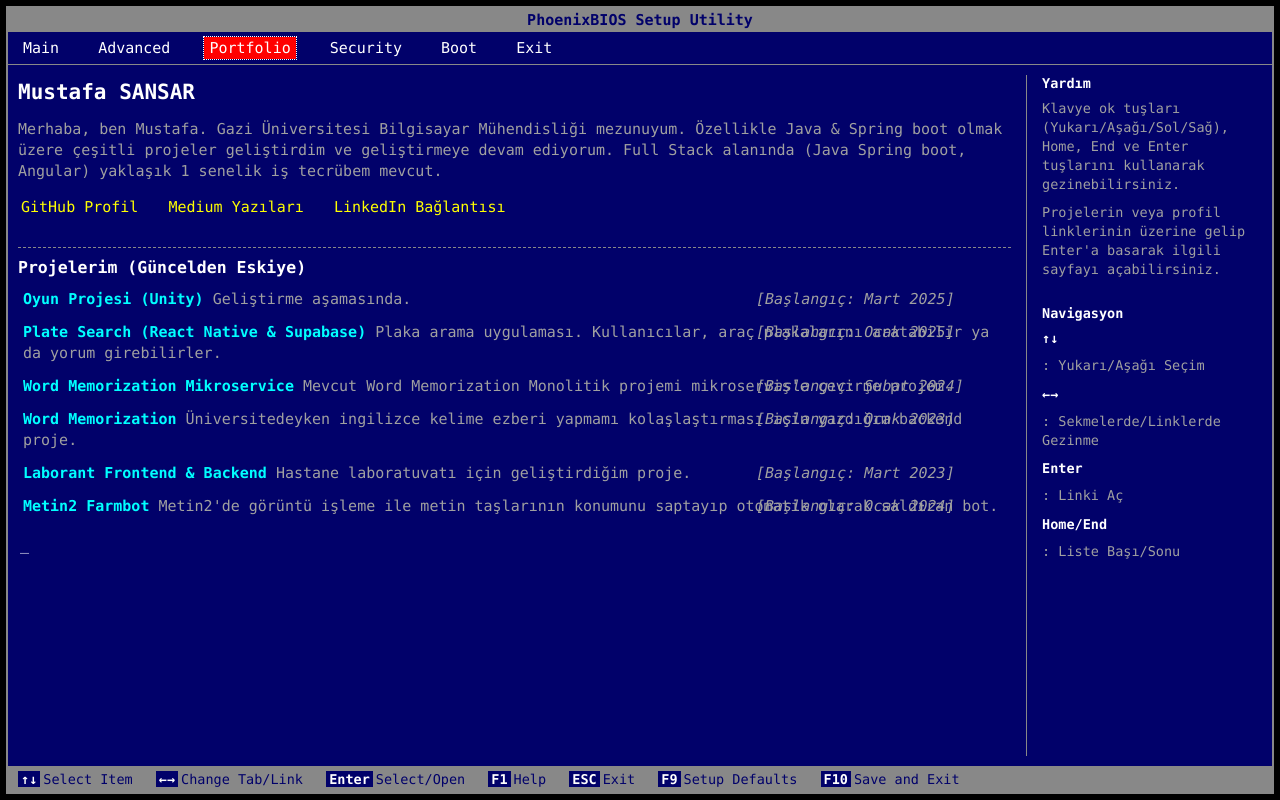
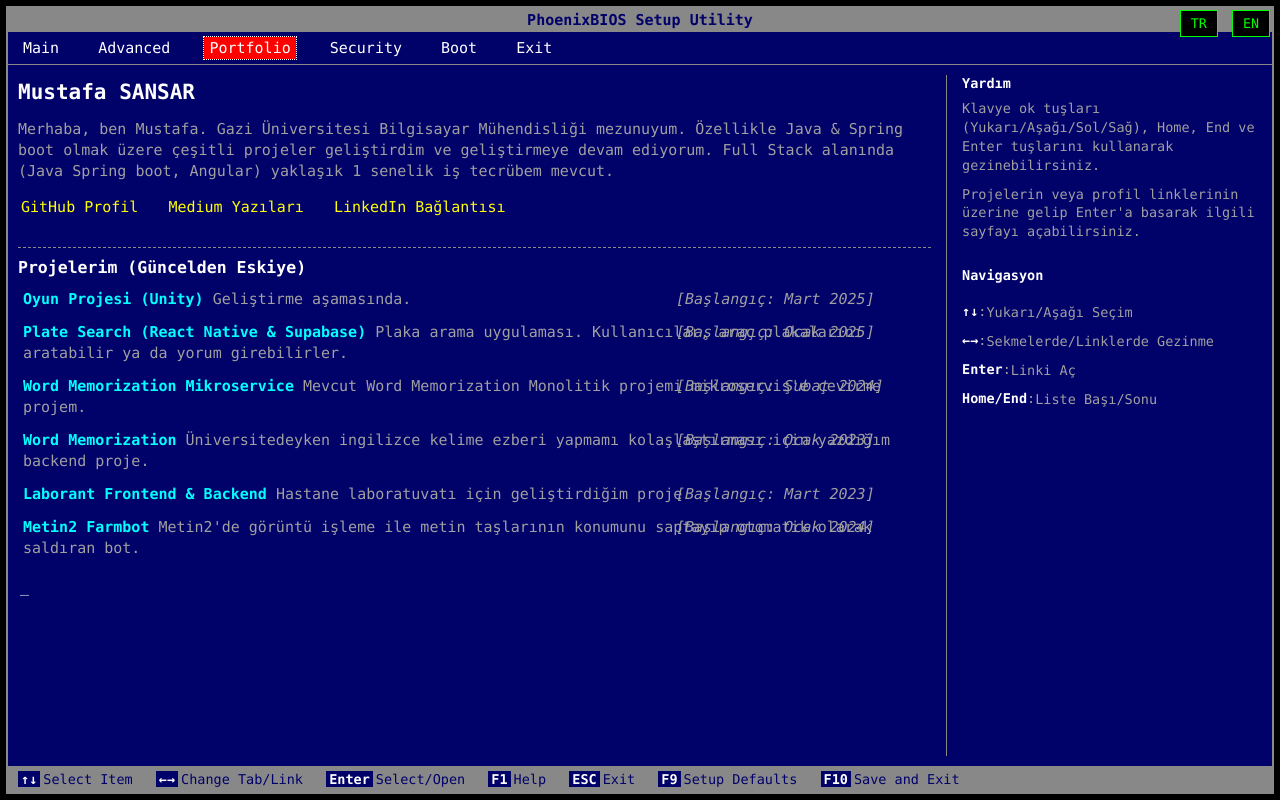
Before and after one commit to mustafasansar44/website, a plain HTML site: page index.html in a window 1280 px wide. Drawn offline with Linux system fonts and the light colour scheme.

Commit message:
i18n eklendi.

```diff
--- a/index.html
+++ b/index.html
@@ -5,11 +5,17 @@
     <meta name="viewport" content="width=device-width, initial-scale=1.0">
     <title>Mustafa SANSAR</title>
     <link rel="stylesheet" href="./style.css">
+    <script src="./languages/tr.js"></script>
+    <script src="./languages/en.js"></script>
 </head>
 <body>
     <div class="bios-container">
         <header class="bios-header">
-            PhoenixBIOS Setup Utility
+            <div class="language-selector" id="language-selector-buttons">
+                <button onclick="changeLanguage('tr')">TR</button>
+                <button onclick="changeLanguage('en')">EN</button>
+            </div>
+            <span data-i18n="header">PhoenixBIOS Setup Utility</span>
         </header>
 
         <nav class="bios-tabs" id="bios-tabs-nav">
@@ -24,65 +30,73 @@
         <div class="bios-body">
             <main class="main-content">
                 <h1>Mustafa SANSAR</h1>
-                <span class="description">
-                    Merhaba, ben Mustafa. Gazi Üniversitesi Bilgisayar Mühendisliği mezunuyum.
-                    Özellikle Java & Spring boot olmak üzere çeşitli projeler geliştirdim ve geliştirmeye
-                    devam ediyorum. Full Stack alanında (Java Spring boot, Angular) yaklaşık 1 senelik iş
-                    tecrübem mevcut.
-                </span>
+                <span class="description" data-i18n="content.description"></span>
 
                 <div class="profile-links" id="profile-links-list">
-                    <a href="https://github.com/mustafasansar44" target="_blank">GitHub Profil</a>
-                    <a href="https://medium.com/@mustafasansar44" target="_blank">Medium Yazıları</a>
-                    <a href="https://linkedin.com/in/mustafasansar" target="_blank">LinkedIn Bağlantısı</a>
+                    <a href="https://github.com/mustafasansar44" target="_blank" data-i18n="content.profile_links.github"></a>
+                    <a href="https://medium.com/@mustafasansar44" target="_blank" data-i18n="content.profile_links.medium"></a>
+                    <a href="https://linkedin.com/in/mustafasansar" target="_blank" data-i18n="content.profile_links.linkedin"></a>
                 </div>
 
                 <h2>Projelerim (Güncelden Eskiye)</h2>
                 <ul id="project-list">
                      <li>
-                         <a href="#" target="_blank" class="project-link">Oyun Projesi (Unity)</a>
-                         <span class="project-date">[Başlangıç: Mart 2025]</span>
-                         <span class="description">Geliştirme aşamasında.</span>
+                         <a href="#" target="_blank" class="project-link" data-i18n="content.projects.project_1.title"></a>
+                         <span class="project-date" data-i18n="content.projects.project_1.start_date"></span>
+                         <span class="description" data-i18n="content.projects.project_1.description"></span>
                      </li>
                      <li>
-                         <a href="https://github.com/mustafasansar44/plate-search" target="_blank" class="project-link">Plate Search (React Native & Supabase)</a>
-                         <span class="project-date">[Başlangıç: Ocak 2025]</span>
-                         <span class="description">Plaka arama uygulaması. Kullanıcılar, araç plakalarını aratabilir ya da yorum girebilirler.</span>
+                         <a href="https://github.com/mustafasansar44/plate-search" target="_blank" class="project-link" data-i18n="content.projects.project_2.title"></a>
+                         <span class="project-date" data-i18n="content.projects.project_2.start_date"></span>
+                         <span class="description" data-i18n="content.projects.project_2.description"></span>
                      </li>
                       <li>
-                         <a href="https://github.com/mustafasansar44/WordMemorization-microservice" target="_blank" class="project-link">Word Memorization Mikroservice</a>
-                         <span class="project-date">[Başlangıç: Şubat 2024]</span>
-                         <span class="description">Mevcut Word Memorization Monolitik projemi mikroservis'e çevirme projem.</span>
+                         <a href="https://github.com/mustafasansar44/WordMemorization-microservice" target="_blank" class="project-link" data-i18n="content.projects.project_3.title"></a>
+                         <span class="project-date" data-i18n="content.projects.project_3.start_date"></span>
+                         <span class="description" data-i18n="content.projects.project_3.description"></span>
                      </li>
                       <li>
-                         <a href="https://github.com/mustafasansar44/WordMemorization" class="project-link">Word Memorization</a>
-                           <span class="project-date">[Başlangıç: Ocak 2023]</span>
-                         <span class="description">Üniversitedeyken ingilizce kelime ezberi yapmamı kolaşlaştırması için yazdığım backend proje.</span>
+                         <a href="https://github.com/mustafasansar44/WordMemorization" class="project-link" data-i18n="content.projects.project_4.title"></a>
+                           <span class="project-date" data-i18n="content.projects.project_4.start_date"></span>
+                         <span class="description" data-i18n="content.projects.project_4.description"></span>
                      </li>
                       <li>
-                         <a href="https://github.com/mustafasansar44/laborant-backend" target="_blank" class="project-link">Laborant Frontend & Backend</a>
-                         <span class="project-date">[Başlangıç: Mart 2023]</span>
-                         <span class="description">Hastane laboratuvatı için geliştirdiğim proje.</span>
+                         <a href="https://github.com/mustafasansar44/laborant-backend" target="_blank" class="project-link" data-i18n="content.projects.project_5.title"></a>
+                         <span class="project-date" data-i18n="content.projects.project_5.start_date"></span>
+                         <span class="description" data-i18n="content.projects.project_5.description"></span>
                      </li>
                       <li>
-                         <a href="https://github.com/mustafasansar44/metin2-farmbot" target="_blank" class="project-link">Metin2 Farmbot</a>
-                         <span class="project-date">[Başlangıç: Ocak 2024]</span>
-                         <span class="description">Metin2'de görüntü işleme ile metin taşlarının konumunu saptayıp otomatik olarak saldıran bot.</span>
+                         <a href="https://github.com/mustafasansar44/metin2-farmbot" target="_blank" class="project-link" data-i18n="content.projects.project_6.title"></a>
+                         <span class="project-date" data-i18n="content.projects.project_6.start_date"></span>
+                         <span class="description" data-i18n="content.projects.project_6.description"></span>
                      </li>
                  </ul>
                 <span class="cursor">_</span>
             </main>
 
             <aside class="help-sidebar">
-                <strong>Yardım</strong>
-                <p>Klavye ok tuşları (Yukarı/Aşağı/Sol/Sağ), Home, End ve Enter tuşlarını kullanarak gezinebilirsiniz.</p>
-                <p>Projelerin veya profil linklerinin üzerine gelip Enter'a basarak ilgili sayfayı açabilirsiniz.</p>
+                <strong data-i18n="content.help.title_sec.title"></strong>
+                <p data-i18n="content.help.title_sec.p1"></p>
+                <p data-i18n="content.help.title_sec.p2"></p>
                 <br>
-                <strong>Navigasyon</strong>
-                 <p><strong>&uarr;&darr;</strong>: Yukarı/Aşağı Seçim</p>
-                 <p><strong>&larr;&rarr;</strong>: Sekmelerde/Linklerde Gezinme</p>
-                 <p><strong>Enter</strong>: Linki Aç</p>
-                 <p><strong>Home/End</strong>: Liste Başı/Sonu</p>
+                <strong data-i18n="content.help.navigation_sec.title" style="margin-bottom: 20px;"></strong>
+                <div style="display: flex">
+                    <strong style="display: inline-block;">&uarr;&darr;</strong> :
+                    <p data-i18n="content.help.navigation_sec.hint1"></p>
+                </div>
+                 <div style="display: flex">
+                    <strong style="display: inline-block;">&larr;&rarr;</strong> :
+                     <p data-i18n="content.help.navigation_sec.hint2"></p>
+                 </div>
+                 <div style="display: flex">
+                    <strong style="display: inline-block;">Enter</strong> :
+                    <p data-i18n="content.help.navigation_sec.hint3"></p>
+                 </div>
+                 <div style="display: flex">
+                    <strong style="display: inline-block;">Home/End</strong> :
+                    <p data-i18n="content.help.navigation_sec.hint4"></p>
+                 </div>
+
             </aside>
         </div>
 
--- /dev/null
+++ b/languages/en.js
@@ -0,0 +1,57 @@
+const en = {
+    content: {
+        description: "Hello, I'm Mustafa. I graduated from Gazi University with a degree in Computer Engineering. I have developed and continue to develop various projects, especially with Java & Spring Boot. I have about 1 year of work experience in Full Stack development (Java Spring Boot, Angular).",
+        profile_links: {
+            github: "GitHub Profile",
+            medium: "Medium Articles",
+            linkedin: "LinkedIn Profile"
+        },
+        projects: {
+            title: "My Projects (From Newest to Oldest)",
+            project_1: {
+                title: "Game Project (Unity)",
+                start_date: "[Start: March 2025]",
+                description: "Currently under development."
+            },
+            project_2: {
+                title: "Plate Search (React Native & Supabase)",
+                start_date: "[Start: January 2025]",
+                description: "A license plate search application. Users can search for vehicle plates or leave comments."
+            },
+            project_3: {
+                title: "Word Memorization Microservice",
+                start_date: "[Start: February 2024]",
+                description: "A project to convert my existing Word Memorization Monolithic project into microservices."
+            },
+            project_4: {
+                title: "Word Memorization",
+                start_date: "[Start: January 2023]",
+                description: "A backend project I wrote during university to make English vocabulary memorization easier for myself."
+            },
+            project_5: {
+                title: "Lab Technician Frontend & Backend",
+                start_date: "[Start: March 2023]",
+                description: "A project I developed for a hospital laboratory."
+            },
+            project_6: {
+                title: "Metin2 Farmbot",
+                start_date: "[Start: January 2024]",
+                description: "A bot that detects the location of metin stones using image processing and attacks them automatically in Metin2."
+            }
+        },
+        help: {
+            title_sec: {
+                title: "Help",
+                p1: "You can navigate using the arrow keys (Up/Down/Left/Right), Home, End, and Enter keys.",
+                p2: "You can open the relevant page by selecting a project or profile link and pressing Enter."
+            },
+            navigation_sec: {
+                title: "Navigation",
+                hint1: "Up/Down Selection",
+                hint2: "Navigate Through Tabs/Links",
+                hint3: "Open Link",
+                hint4: "Go to Top/Bottom of List"
+            }
+        }
+    }
+};
--- /dev/null
+++ b/languages/tr.js
@@ -0,0 +1,57 @@
+const tr = {
+    content: {
+        description: "Merhaba, ben Mustafa. Gazi Üniversitesi Bilgisayar Mühendisliği mezunuyum. Özellikle Java & Spring boot olmak üzere çeşitli projeler geliştirdim ve geliştirmeye devam ediyorum. Full Stack alanında (Java Spring boot, Angular) yaklaşık 1 senelik iş tecrübem mevcut.",
+        profile_links: {
+            github: "GitHub Profil",
+            medium: "Medium Yazıları",
+            linkedin: "LinkedIn Bağlantısı"
+        },
+        projects: {
+            title: "Projelerim (Güncelden Eskiye)",
+            project_1: {
+                title: "Oyun Projesi (Unity)",
+                start_date: "[Başlangıç: Mart 2025]",
+                description: "Geliştirme aşamasında."
+            },
+            project_2: {
+                title: "Plate Search (React Native & Supabase)",
+                start_date: "[Başlangıç: Ocak 2025]",
+                description: "Plaka arama uygulaması. Kullanıcılar, araç plakalarını aratabilir ya da yorum girebilirler."
+            },
+            project_3: {
+                title: "Word Memorization Mikroservice",
+                start_date: "[Başlangıç: Şubat 2024]",
+                description: "Mevcut Word Memorization Monolitik projemi mikroservis'e çevirme projem."
+            },
+            project_4: {
+                title: "Word Memorization",
+                start_date: "[Başlangıç: Ocak 2023]",
+                description: "Üniversitedeyken ingilizce kelime ezberi yapmamı kolaşlaştırması için yazdığım backend proje."
+            },
+            project_5: {
+                title: "Laborant Frontend & Backend",
+                start_date: "[Başlangıç: Mart 2023]",
+                description: "Hastane laboratuvatı için geliştirdiğim proje"
+            },
+            project_6: {
+                title: "Metin2 Farmbot",
+                start_date: "[Başlangıç: Ocak 2024]",
+                description: "Metin2'de görüntü işleme ile metin taşlarının konumunu saptayıp otomatik olarak saldıran bot."
+            }
+        },
+        help: {
+            title_sec: {
+                title: "Yardım",
+                p1: "Klavye ok tuşları (Yukarı/Aşağı/Sol/Sağ), Home, End ve Enter tuşlarını kullanarak gezinebilirsiniz.",
+                p2: "Projelerin veya profil linklerinin üzerine gelip Enter'a basarak ilgili sayfayı açabilirsiniz."
+            },
+            navigation_sec: {
+                title: "Navigasyon",
+                hint1: "Yukarı/Aşağı Seçim",
+                hint2: "Sekmelerde/Linklerde Gezinme",
+                hint3: "Linki Aç",
+                hint4: "Liste Başı/Sonu"
+            },
+        }
+    }
+};
--- a/script.js
+++ b/script.js
@@ -1,9 +1,35 @@
+let currentLanguage = 'tr';
+const languages = { tr, en };
+
+function changeLanguage(lang) {
+    currentLanguage = lang;
+    document.documentElement.lang = lang;
+    updateContent();
+}
+
+function updateContent() {
+    const elements = document.querySelectorAll('[data-i18n]');
+    elements.forEach(element => {
+        const key = element.getAttribute('data-i18n');
+        const translation = getNestedTranslation(languages[currentLanguage], key);
+        if (translation) element.textContent = translation;
+    });
+}
+
+function getNestedTranslation(obj, path) {
+    return path.split('.').reduce((acc, curr) => acc ? acc[curr] : null, obj);
+}
+
+// Sayfa yüklendiğinde varsayılan dili ayarla
+document.addEventListener('DOMContentLoaded', () => {
+    changeLanguage(currentLanguage);
+
     // JavaScript kodu burada (değişiklik yapılmadı)
-        document.addEventListener('DOMContentLoaded', () => {
     // Gezinilecek tüm elemanları sırayla seç
     const tabs = Array.from(document.querySelectorAll('#bios-tabs-nav > span'));
     const profileLinks = Array.from(document.querySelectorAll('#profile-links-list > a'));
     const projectItems = Array.from(document.querySelectorAll('#project-list > li'));
+    const languageButtons = Array.from(document.querySelectorAll('#language-selector-buttons > button'));  // TODO: Yeni ekledim bunda da gezinmek istiyorum klavye ile
 
     // Tüm gezinilebilir öğeleri tek bir dizide birleştir
     const navigableElements = [...tabs, ...profileLinks, ...projectItems];
@@ -85,7 +111,7 @@
                     // Profil linkinden sonra ilk proje varsa ona git
                     const currentLinkIndex = profileLinks.indexOf(currentElement);
                     // Profil linklerindeyken aşağı ok her zaman ilk projeye gitsin (daha tutarlı)
-                                   if(projectItems.length > 0) {
+                    if (projectItems.length > 0) {
                         targetIndex = navigableElements.indexOf(projectItems[0]);
                     } else {
                         // Proje yoksa yerinde kal
@@ -114,7 +140,7 @@
                         targetIndex = navigableElements.indexOf(projectItems[currentItemIndex - 1]);
                     } else {
                         // İlk projedeysek, son profil linkine git (varsa), yoksa son sekmeye
-                                     targetIndex = navigableElements.indexOf(profileLinks.length > 0 ? profileLinks[profileLinks.length - 1] : (tabs.length > 0 ? tabs[tabs.length -1] : currentElement) );
+                        targetIndex = navigableElements.indexOf(profileLinks.length > 0 ? profileLinks[profileLinks.length - 1] : (tabs.length > 0 ? tabs[tabs.length - 1] : currentElement));
                     }
                 } else if (isProfileLink) {
                     // Profil listesindeyken yukarı ok her zaman son (veya ilgili) sekmeye gitsin
@@ -135,7 +161,7 @@
                 if (isTab) { // Sekmelerde sağa git
                     const currentTabIndex = tabs.indexOf(currentElement);
                     const nextTabIndex = (currentTabIndex + 1);
-                                  if(nextTabIndex < tabs.length){
+                    if (nextTabIndex < tabs.length) {
                         targetIndex = navigableElements.indexOf(tabs[nextTabIndex]);
                         selectElement(targetIndex);
                     }
@@ -144,7 +170,7 @@
                 else if (profileLinks.includes(currentElement)) {
                     const currentLinkIndex = profileLinks.indexOf(currentElement);
                     const nextLinkIndex = currentLinkIndex + 1;
-                                  if(nextLinkIndex < profileLinks.length){
+                    if (nextLinkIndex < profileLinks.length) {
                         targetIndex = navigableElements.indexOf(profileLinks[nextLinkIndex]);
                         selectElement(targetIndex);
                     }
@@ -157,7 +183,7 @@
                 if (isTab) { // Sekmelerde sola git
                     const currentTabIndex = tabs.indexOf(currentElement);
                     const prevTabIndex = (currentTabIndex - 1);
-                                   if(prevTabIndex >= 0){
+                    if (prevTabIndex >= 0) {
                         targetIndex = navigableElements.indexOf(tabs[prevTabIndex]);
                         selectElement(targetIndex);
                     }
@@ -166,7 +192,7 @@
                 else if (profileLinks.includes(currentElement)) {
                     const currentLinkIndex = profileLinks.indexOf(currentElement);
                     const prevLinkIndex = currentLinkIndex - 1;
-                                  if(prevLinkIndex >= 0){
+                    if (prevLinkIndex >= 0) {
                         targetIndex = navigableElements.indexOf(profileLinks[prevLinkIndex]);
                         selectElement(targetIndex);
                     }
@@ -220,7 +246,7 @@
             selectElement(index);
         });
 
-                   element.addEventListener('click', (e)=> {
+        element.addEventListener('click', (e) => {
             // Sekmelere tıklanınca seçimi oraya getir (Enter gibi davranmasın)
             if (tabs.includes(element)) {
                 selectElement(index); // Zaten mouseenter yapıyor ama yine de ekleyelim.
@@ -233,7 +259,7 @@
                 if (link && link.href && link.href !== 'PROJE_LINKI_1' /* Gerçek linkleri kontrol et */) {
                     // Sadece li'nin boş alanına veya link olmayan span'lara tıklanınca açsın
                     // (Linke tıklanınca zaten açılır)
-                               if (e.target === element || e.target.closest('span') ) {
+                    if (e.target === element || e.target.closest('span')) {
                         // Linkin kendisine tıklanmadıysa aç (closest 'a' değilse)
                         if (!e.target.closest('a')) {
                             // if (!link.href.includes('PROJE_LINKI')) {
@@ -257,5 +283,4 @@
             selectElement(selectedIndex);
         }, 50);
     }
-
 });
--- a/style.css
+++ b/style.css
@@ -1,4 +1,4 @@
-        /* Genel Sayfa Ayarları */
+/* Genel Sayfa Ayarları */
         body {
             background-color: #000000; /* Tam Siyah Arka Plan */
             color: #A0A0A0;          /* Ana Metin Rengi (Gri) */
@@ -71,7 +71,7 @@
 
         /* Sağ Yardım Bölümü (Simülasyon) */
         .help-sidebar {
-            flex-basis: 220px; /* Sabit genişlik (Mobil hariç) */
+            flex-basis: 300px; /* Sabit genişlik (Mobil hariç) */
             flex-shrink: 0;
             padding-left: 15px;
             border-left: 1px solid #888888; /* (Mobil hariç) */
@@ -269,6 +269,27 @@
             50% { background-color: #FFFFFF; }
         }
 
+        /* Dil Seçici */
+        .language-selector {
+            position: absolute;
+            top: 10px;
+            right: 10px;
+        }
+
+        .language-selector button {
+            background: #000;
+            color: #0f0;
+            border: 1px solid #0f0;
+            padding: 5px 10px;
+            margin-left: 5px;
+            cursor: pointer;
+            font-family: inherit;
+        }
+
+        .language-selector button:hover {
+            background: #0f0;
+            color: #000;
+        }
 
         /* --- Responsive Design --- */
 
```
Lines whose indentation alone changed are shown as unchanged.
